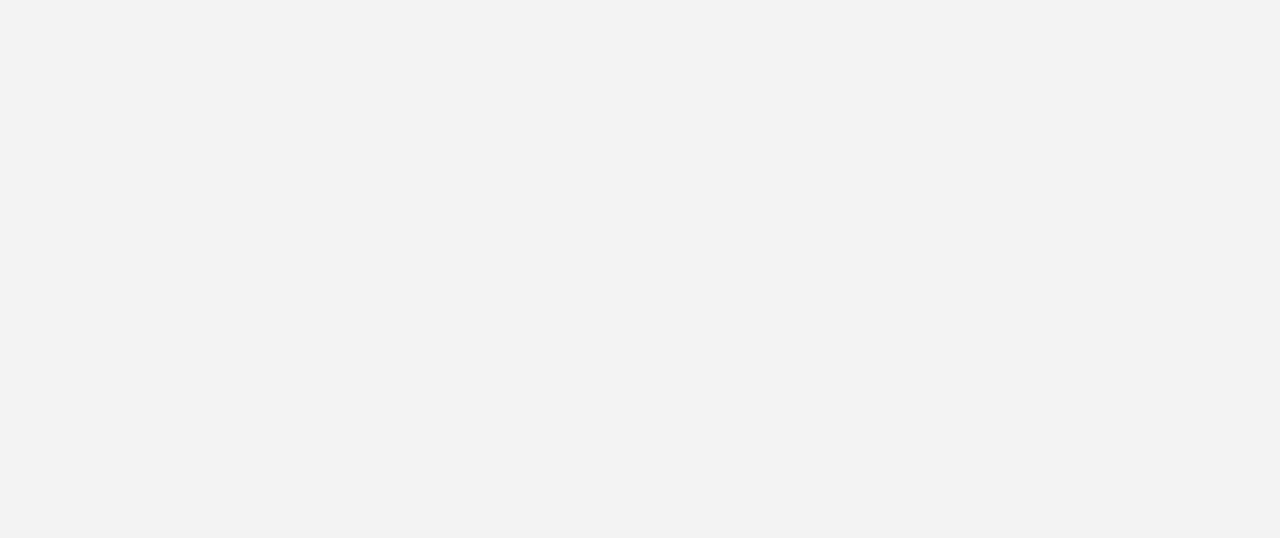
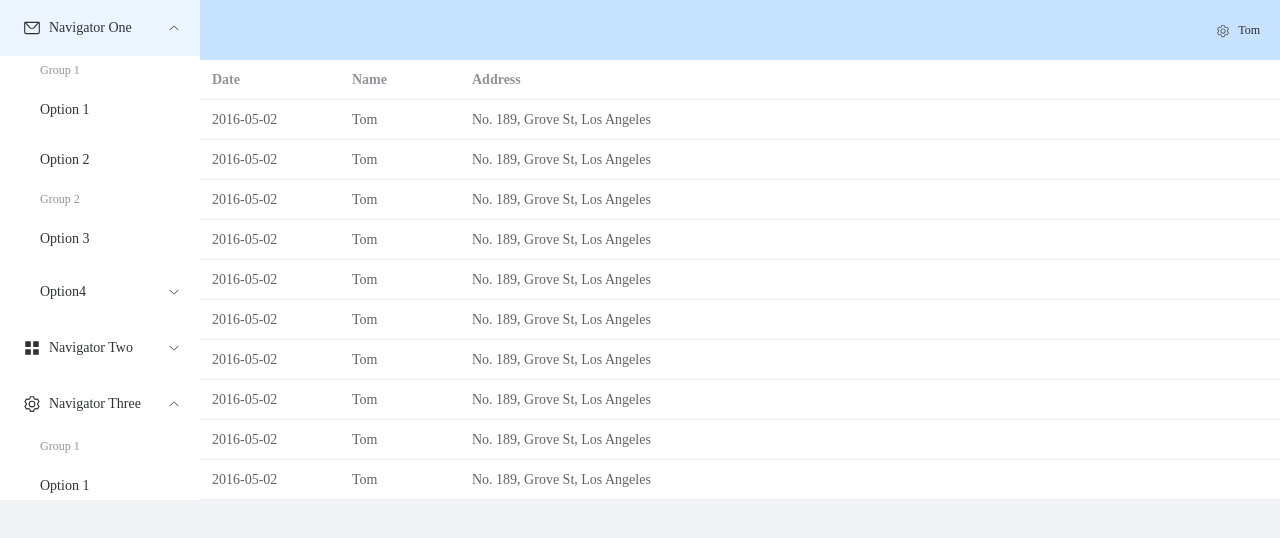
Before and after one commit to WJZ-P/CQU-Practical-Training-Project, a Vue app: page /testPage in a window 1280 px wide. Before the commit this address had no page. Shown: the top 538 px of the page. Built offline with nearby package versions, Linux system fonts and the light colour scheme.

Commit message:
添加测试页

```diff
--- a/src/pages/LoginPage.vue
+++ b/src/pages/LoginPage.vue
@@ -28,34 +28,32 @@
   //下面开始请求接口做登录校验
   try {
     axios.post('http://127.0.0.1:8080/login', {
-      "emailAddress": emailAddress.value,
-      "passWord": passWord.value,
+      "email": emailAddress.value,
+      "password": CryptoJS.MD5(passWord.value).toString(),
     }).then((response) => {
-      console.log(response)
-      if(response.data[msg] === 'login success'){
-        ElMessage.success('登陆成功！')
-        router.push('/StudentMenu')
-      }
-    })
-  }catch (e){
+          console.log(response)
+          if (response.data?.msg === 'login success') {
+            //登录成功，现在默认跳转到学生端
+            ElMessage.success('登陆成功！')
+            router.push('/StudentMenu')
+          }
+
+          if (response.data?.msg === 'email not exist') {
+            return ElMessage.error('邮箱错误！未注册请跳转到注册页面')
+          }
+
+          if (response.data?.msg === 'password error') {
+            passWord.value = ''//密码改为空
+            return ElMessage.error('密码错误！')
+          }
+
+          return ElMessage.error('出现错误，请重试')
+        }
+    )
+  } catch
+      (e) {
     console.log(e)
     ElMessage.error('出现错误，请重试')
-  }
-
-  if (emailAddress.value === '1' && passWord.value === "1") {//账号密码正确
-
-    ElMessage.success('跳转成功！')
-    //跳转到学生端
-    if (selectValue.value === '1') {
-      router.push('/StudentMenu')
-    }
-    //跳转到老师端
-    if (selectValue.value === '2') {
-      router.push('/TeacherMenu')
-    }
-  } else {
-    ElMessage.error('账号或密码错误！请重新输入！')
-    passWord.value = ''//密码改为空
   }
 }
 
--- a/src/pages/RegisterPage.vue
+++ b/src/pages/RegisterPage.vue
@@ -4,6 +4,7 @@
 import {DocumentChecked, Key, Message, User} from "@element-plus/icons-vue";
 import {ElMessage} from "element-plus"
 import {useRouter} from "vue-router";
+import axios from "axios";
 
 const router=useRouter()
 
@@ -62,13 +63,15 @@
 //表单提交方法
 function submitForm() {
   //表单校验
-  formRef.value.validate((valid) => {
+  formRef.value.validate(async (valid) => {
     if (valid) {//valid了说明表单校验通过
       console.log('表单校验通过！')
-      const encryptedPwd=CryptoJS.MD5(formData.passWord).toString()
+      const encryptedPwd = CryptoJS.MD5(formData.passWord).toString()
       //调用后端接口校验验证码
-
-      if (formData.captcha === backEndCaptcha.value) {
+      const newCaptcha = await axios.get('http://127.0.0.1:8080/register',{
+        'email':'',
+      })
+      {
         //调用后端接口注册用户,等待实现
         //axios.post('/register', formData).then(res => {
 
--- /dev/null
+++ b/src/testPage.vue
@@ -0,0 +1,128 @@
+<template>
+  <el-container class="layout-container-demo" style="height: 500px">
+    <el-aside width="200px">
+      <el-scrollbar>
+        <el-menu :default-openeds="['1', '3']">
+          <el-sub-menu index="1">
+            <template #title>
+              <el-icon><message /></el-icon>Navigator One
+            </template>
+            <el-menu-item-group>
+              <template #title>Group 1</template>
+              <el-menu-item index="1-1">Option 1</el-menu-item>
+              <el-menu-item index="1-2">Option 2</el-menu-item>
+            </el-menu-item-group>
+            <el-menu-item-group title="Group 2">
+              <el-menu-item index="1-3">Option 3</el-menu-item>
+            </el-menu-item-group>
+            <el-sub-menu index="1-4">
+              <template #title>Option4</template>
+              <el-menu-item index="1-4-1">Option 4-1</el-menu-item>
+            </el-sub-menu>
+          </el-sub-menu>
+          <el-sub-menu index="2">
+            <template #title>
+              <el-icon><icon-menu /></el-icon>Navigator Two
+            </template>
+            <el-menu-item-group>
+              <template #title>Group 1</template>
+              <el-menu-item index="2-1">Option 1</el-menu-item>
+              <el-menu-item index="2-2">Option 2</el-menu-item>
+            </el-menu-item-group>
+            <el-menu-item-group title="Group 2">
+              <el-menu-item index="2-3">Option 3</el-menu-item>
+            </el-menu-item-group>
+            <el-sub-menu index="2-4">
+              <template #title>Option 4</template>
+              <el-menu-item index="2-4-1">Option 4-1</el-menu-item>
+            </el-sub-menu>
+          </el-sub-menu>
+          <el-sub-menu index="3">
+            <template #title>
+              <el-icon><setting /></el-icon>Navigator Three
+            </template>
+            <el-menu-item-group>
+              <template #title>Group 1</template>
+              <el-menu-item index="3-1">Option 1</el-menu-item>
+              <el-menu-item index="3-2">Option 2</el-menu-item>
+            </el-menu-item-group>
+            <el-menu-item-group title="Group 2">
+              <el-menu-item index="3-3">Option 3</el-menu-item>
+            </el-menu-item-group>
+            <el-sub-menu index="3-4">
+              <template #title>Option 4</template>
+              <el-menu-item index="3-4-1">Option 4-1</el-menu-item>
+            </el-sub-menu>
+          </el-sub-menu>
+        </el-menu>
+      </el-scrollbar>
+    </el-aside>
+
+    <el-container>
+      <el-header style="text-align: right; font-size: 12px">
+        <div class="toolbar">
+          <el-dropdown>
+            <el-icon style="margin-right: 8px; margin-top: 1px">
+              <setting />
+            </el-icon>
+            <template #dropdown>
+              <el-dropdown-menu>
+                <el-dropdown-item>View</el-dropdown-item>
+                <el-dropdown-item>Add</el-dropdown-item>
+                <el-dropdown-item>Delete</el-dropdown-item>
+              </el-dropdown-menu>
+            </template>
+          </el-dropdown>
+          <span>Tom</span>
+        </div>
+      </el-header>
+
+      <el-main>
+        <el-scrollbar>
+          <el-table :data="tableData">
+            <el-table-column prop="date" label="Date" width="140" />
+            <el-table-column prop="name" label="Name" width="120" />
+            <el-table-column prop="address" label="Address" />
+          </el-table>
+        </el-scrollbar>
+      </el-main>
+    </el-container>
+  </el-container>
+</template>
+
+<script lang="ts" setup>
+import { ref } from 'vue'
+import { Menu as IconMenu, Message, Setting } from '@element-plus/icons-vue'
+
+const item = {
+  date: '2016-05-02',
+  name: 'Tom',
+  address: 'No. 189, Grove St, Los Angeles',
+}
+const tableData = ref(Array.from({ length: 20 }).fill(item))
+</script>
+
+<style scoped>
+.layout-container-demo .el-header {
+  position: relative;
+  background-color: var(--el-color-primary-light-7);
+  color: var(--el-text-color-primary);
+}
+.layout-container-demo .el-aside {
+  color: var(--el-text-color-primary);
+  background: var(--el-color-primary-light-8);
+}
+.layout-container-demo .el-menu {
+  border-right: none;
+}
+.layout-container-demo .el-main {
+  padding: 0;
+}
+.layout-container-demo .toolbar {
+  display: inline-flex;
+  align-items: center;
+  justify-content: center;
+  height: 100%;
+  right: 20px;
+}
+</style>
```
Also changed, not shown: src/main.js (+7 -4 lines), src/Mobile/MobileLoginPage.vue (renamed from src/Mobile/LoginPage.vue).
